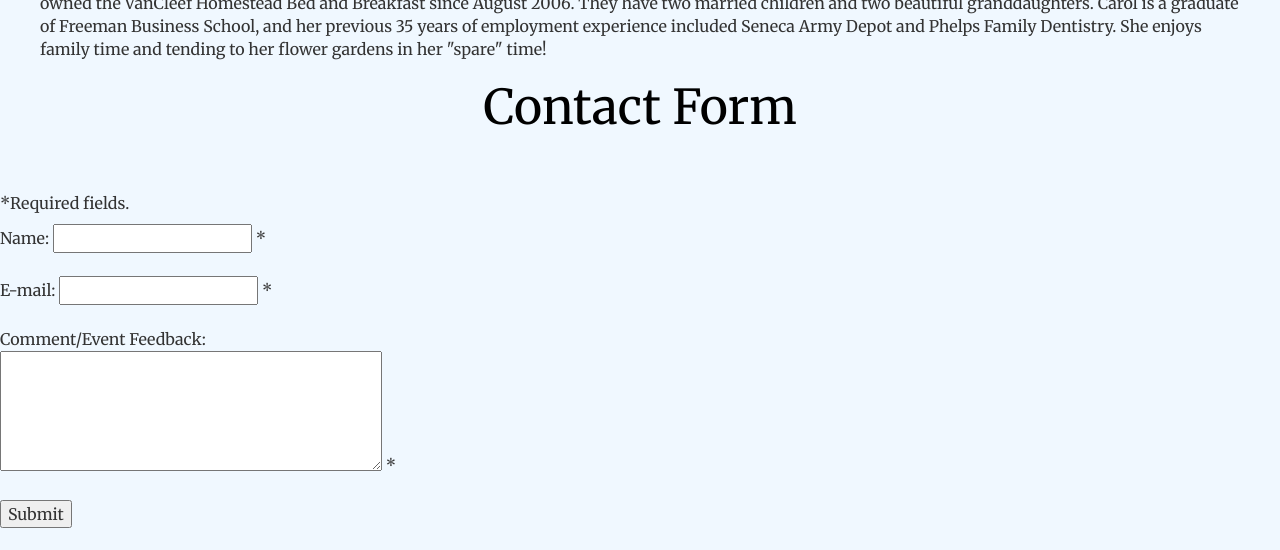
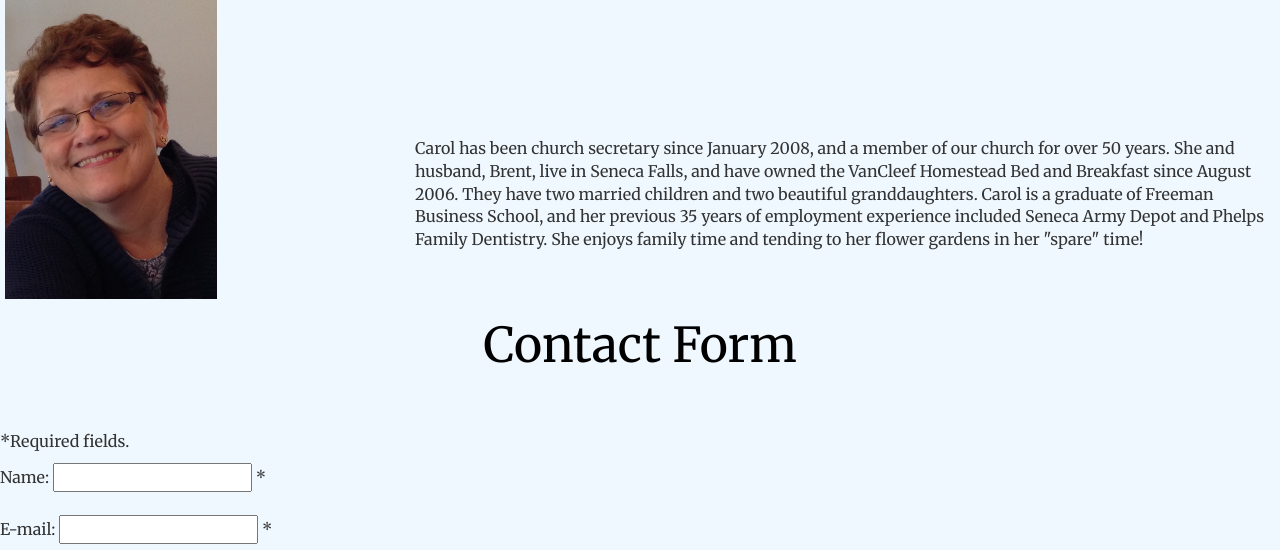
Before and after one commit to konghu/INFO2300_FinalProject, a PHP site: page /contact.php in a window 1280 px wide. Shown: the part 965-1515 px from the top of the page. Run offline with PHP 8.4, Linux system fonts and the light colour scheme.

Commit message:
staff into updated

```diff
--- a/contact.php
+++ b/contact.php
@@ -16,10 +16,24 @@
 
 <div id="content">
     <div id="staff">
-        <h1>Staff Introduction</h1>
-        <img src="img/staff.jpg" alt="Church Secretary - Carol Gibbs ">
-        <p>Carol has been church secretary since January 2008, and a member of our church for over 50 years.  She and husband, Brent, live in Seneca Falls, and have owned the VanCleef Homestead Bed and Breakfast since August 2006.  They have two married children and two beautiful granddaughters.  Carol is a graduate of Freeman Business School, and her previous 35 years of employment experience included Seneca Army Depot and Phelps Family Dentistry.  She enjoys family time and tending to her flower gardens in her "spare" time! </p>
-
+        <h1> Staff Introduction </h1>
+        <div class="Row">
+            <div class="Cell">
+                <img src="img/staff_sarah.jpg" alt="Church Pastor - Rev. Sarah West">
+            </div>
+            <div class="Cell">
+                <p>Has been serving as our pastor since 2007. She has a B.A. in English from Bethany College as well as a M.Div. and M.A. in Social Service Administration from the University of Chicago. She is an ordained minister in the Christian Church (Disciples of Christ) with dual standing in the United Church of Christ. She and her husband and their three children live in Ithaca, NY.  In her free time Sarah enjoys going for walks in the woods, music, dancing, reading and baking.</p>
+            </div>
+        </div>
+        <div class="Row">
+            <div class="Cell">
+                <img src="img/staff_carol.jpg" alt="Church Secretary - Carol Gibbs">
+            </div>
+            <div class="Cell">
+                <p>Carol has been church secretary since January 2008, and a member of our church for over 50 years.  She and husband, Brent, live in Seneca Falls, and have owned the VanCleef Homestead Bed and Breakfast since August 2006.  They have two married children and two beautiful granddaughters.  Carol is a graduate of Freeman Business School, and her previous 35 years of employment experience included Seneca Army Depot and Phelps Family Dentistry.  She enjoys family time and tending to her flower gardens in her "spare" time! </p>
+            </div>
+        </div>
+    </div>
     <div id="contact form">
 		<?php
 
--- a/css/stylesheet.css
+++ b/css/stylesheet.css
@@ -149,3 +149,38 @@ staff{
     margin-left:40px;
     margin-right: 40px;
 }
+
+.Table
+{
+    display: table;
+}
+.Title
+{
+    display: table-caption;
+    text-align: center;
+    font-weight: bold;
+    font-size: larger;
+}
+.Heading
+{
+    display: table-row;
+    font-weight: bold;
+    text-align: center;
+}
+.Row
+{
+    display: table-row;
+}
+.Cell
+{
+    margin-top: 10px;
+    display: table-cell;
+    border: none;
+    border-width: thin;
+    padding-left: 5px;
+    padding-right: 5px;
+}
+
+.Cell > img{
+    height: 300px;
+}
```
Also changed, not shown: img/staff_carol.jpg (renamed from img/staff.jpg), 1 other file.
